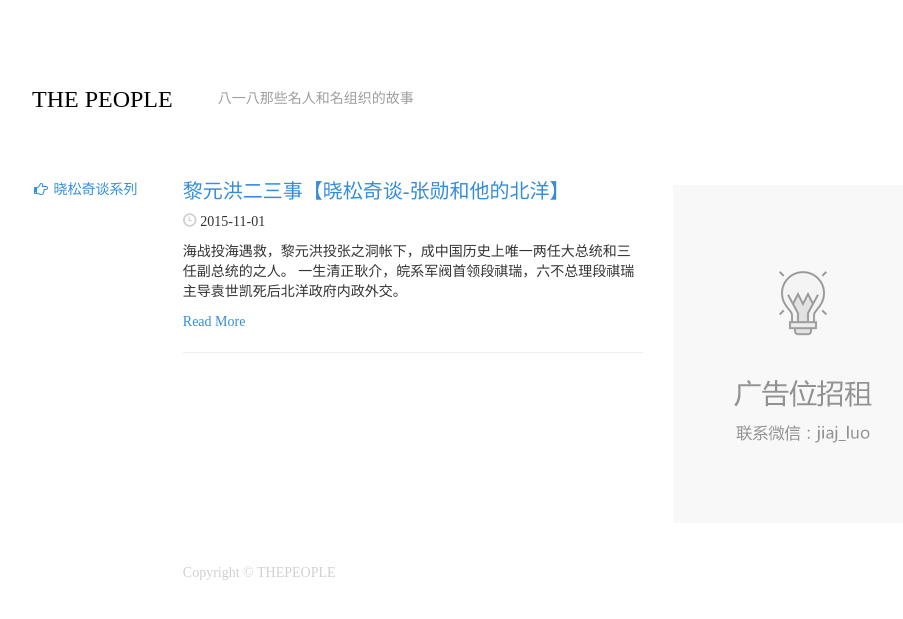
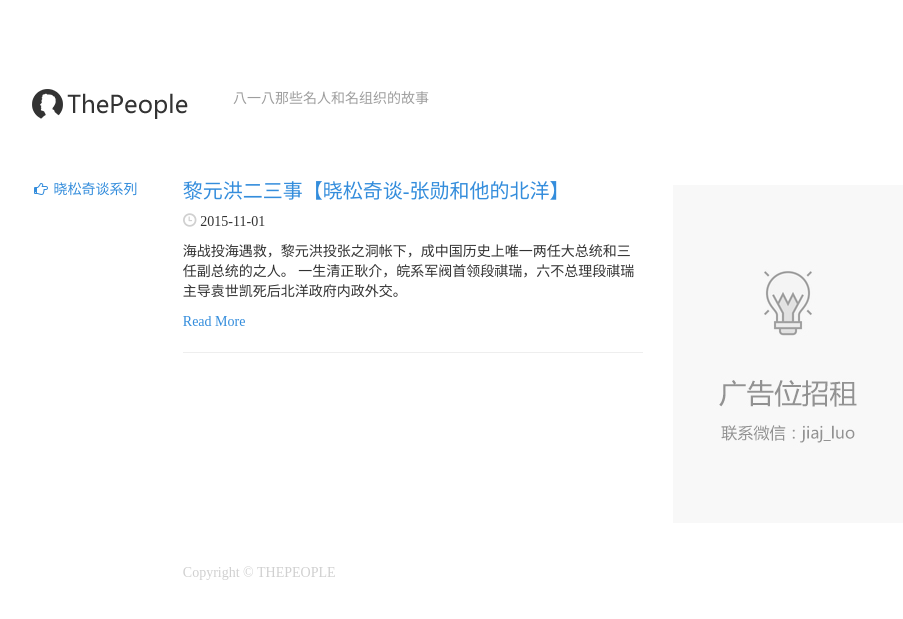
Before and after one commit to andyljj/thepeople, a Jekyll site: the page built from index.html, in a window 1280 px wide. Shown: the top 619 px of the page, without its empty margins (175-1078 px from the left). Built offline with Jekyll 4.4.1, drawn with Linux system fonts in a browser that asks for light colours; some web fonts are replaced; Markdown is read by kramdown in place of the engine named in the settings; comment, search, counter and statistics services are not loaded.

Commit message:
modify bug

```diff
--- a/_config.yml
+++ b/_config.yml
@@ -1,4 +1,4 @@
-name: THE PEOPLE
+name: ThePeople
 description: 八一八那些名人和名组织的故事
 author: jiaj_luo
 keywords: 人类 组织 名人 故事
--- a/_includes/head.html
+++ b/_includes/head.html
@@ -17,7 +17,7 @@
         <meta name="keywords" content="{{site.keywords}}">
         {% endif %}
 
-        <link rel="icon" type="image/png" href="{{ "/favicon.png" | prepend: site.url }}">
+        <link rel="icon" type="image/png" href="{{ "/favicon.ico" | prepend: site.url }}">
 
 
         <!-- Bootstrap Core CSS -->
--- a/_layouts/default.html
+++ b/_layouts/default.html
@@ -11,7 +11,7 @@
                 <span class="icon-bar"></span>
                 <span class="icon-bar"></span>
             </button>
-            <a class="navbar-brand" href="{{site.url}}">THE PEOPLE</a> <span id="description">{{ site.description }}</span>
+            <a class="navbar-brand" href="{{site.url}}"><img src="{{ "/assets/images/logo.png" | prepend: site.url }}" alt="ThePeople"></a> <span id="description">{{ site.description }}</span>
         </div>
 
         <!-- Share  -->
```
Also changed, not shown: assets/adimg/0.jpg, assets/images/logo.png (added), favicon.ico (added), favicon.png (deleted).
